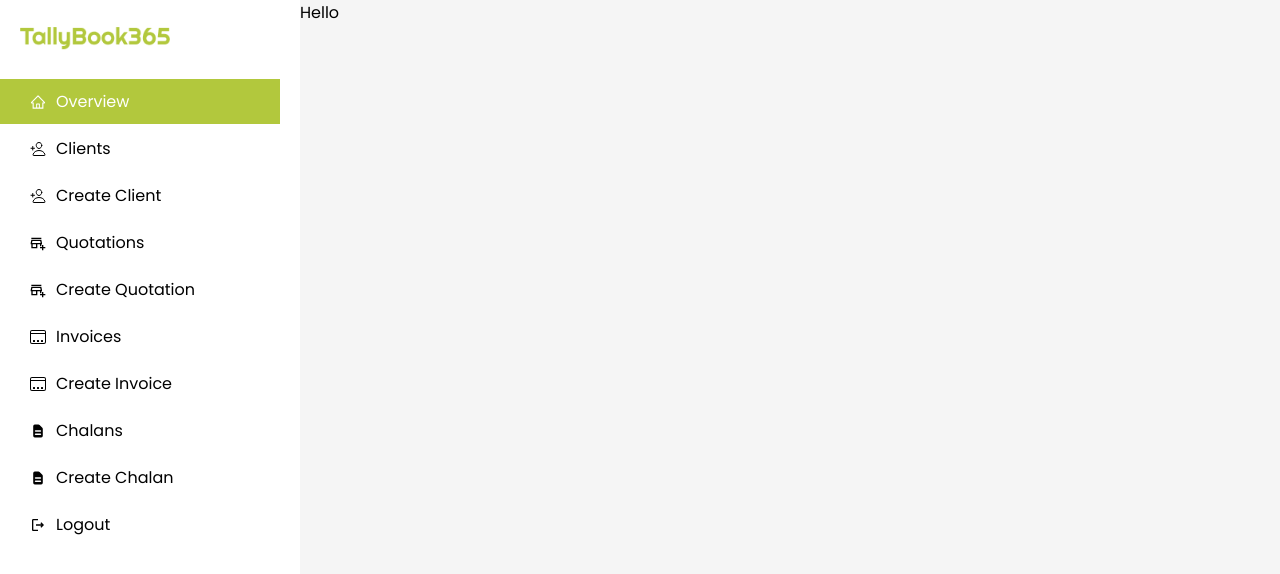
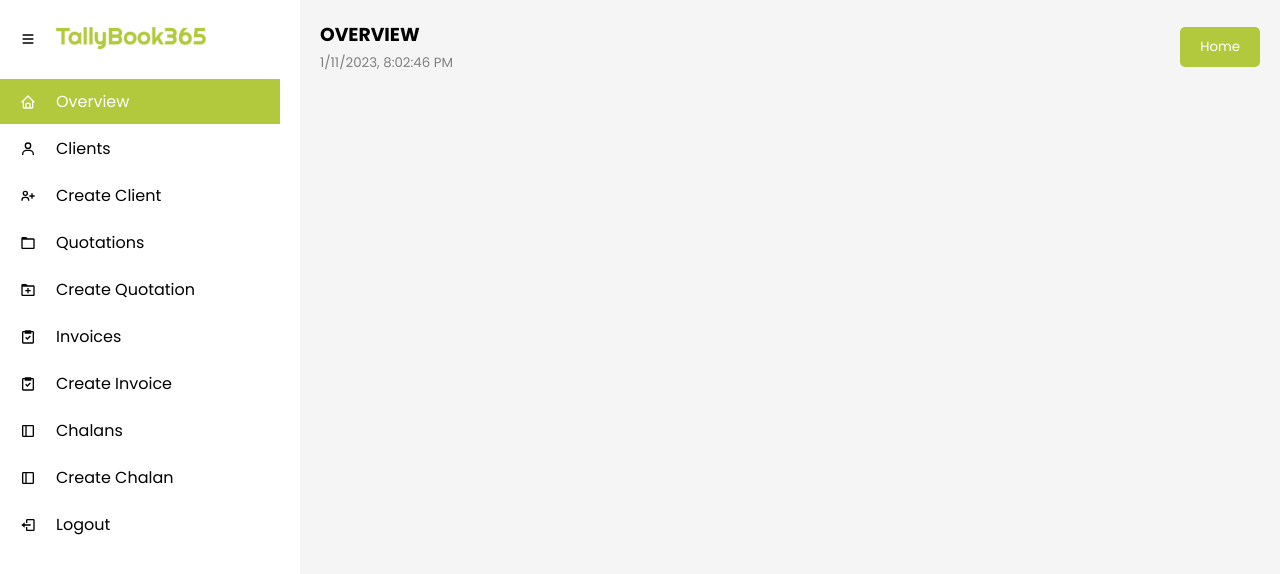
Before and after one commit to ashiq1337/tallybook365-frontend, a React (Vite) app: page / in a window 1280 px wide. Shown: the top 574 px of the page. Built offline with nearby package versions, Linux system fonts and the light colour scheme; sample sign-in values are in the browser's storage.

Commit message:
bug fixes

```diff
--- a/src/components/nav/Navigation.jsx
+++ b/src/components/nav/Navigation.jsx
@@ -4,12 +4,23 @@ import Styles from "./Navigation.module.scss";
 import { AiOutlineHome } from "react-icons/ai";
 import { IoPersonAddOutline } from "react-icons/io5";
 import Logo from "../../assets/logo.png";
-import { HiMenu, HiDocumentText } from "react-icons/hi";
-import { MdOutlineAddBusiness, MdOutlineLogout } from "react-icons/md";
+import { HiMenu } from "react-icons/hi";
 import { useNavigate } from "react-router-dom";
-import { BsWindowDock } from "react-icons/bs";
+import {
+  BiDockBottom,
+  BiUserPlus,
+  BiTask,
+  BiHome,
+  BiDockLeft,
+  BiLogOut,
+  BiUser,
+  BiFolder,
+  BiFolderPlus,
+  BiListUl,
+  BiListPlus
+} from "react-icons/bi";
 
-export default function Navigation() {
+export default function Navigation({ closeBtn }) {
   const navigate = useNavigate();
 
   function onLogOutClick() {
@@ -24,53 +35,58 @@ export default function Navigation() {
   return (
     <div className={Styles.main}>
       <div className={Styles.head}>
-        {/* <HiMenu className={Styles.icon} /> */}
+        <HiMenu
+          className={Styles.icon}
+          onClick={() => {
+            closeBtn();
+          }}
+        />
         <Link to="/">
           <img className={Styles.logo} src={Logo} alt="logo" />
         </Link>
       </div>
 
       <NavLink to="/" className={Styles.link}>
-        <AiOutlineHome /> Overview
+        <BiHome /> Overview
       </NavLink>
 
       <NavLink to="clients/clients" className={Styles.link}>
-        <IoPersonAddOutline /> Clients
+        <BiUser /> Clients
       </NavLink>
 
       <NavLink to="clients/addClient" className={Styles.link}>
-        <IoPersonAddOutline /> Create Client
+        <BiUserPlus /> Create Client
       </NavLink>
 
       <NavLink to="quotation/quotations" className={Styles.link}>
-        <MdOutlineAddBusiness /> Quotations
+        <BiFolder /> Quotations
       </NavLink>
 
       <NavLink to="quotation/addQuotation" className={Styles.link}>
-        <MdOutlineAddBusiness />
+        <BiFolderPlus />
         Create Quotation
       </NavLink>
 
       <NavLink to="invoice/invoices" className={Styles.link}>
-        <BsWindowDock /> Invoices
+        <BiTask /> Invoices
       </NavLink>
 
       <NavLink to="invoice/addInvoice" className={Styles.link}>
-        <BsWindowDock />
+        <BiTask />
         Create Invoice
       </NavLink>
 
       <NavLink to="chalan/chalans" className={Styles.link}>
-        <HiDocumentText /> Chalans
+        <BiDockLeft /> Chalans
       </NavLink>
 
       <NavLink to="chalan/addChalan" className={Styles.link}>
-        <HiDocumentText />
+        <BiDockLeft />
         Create Chalan
       </NavLink>
 
       <div className={Styles.link} onClick={onLogOutClick}>
-        <MdOutlineLogout /> Logout
+        <BiLogOut /> Logout
       </div>
     </div>
   );
--- a/src/components/nav/Navigation.module.scss
+++ b/src/components/nav/Navigation.module.scss
@@ -27,18 +27,24 @@
 
     .icon {
       cursor: pointer;
+      transition: 0.6s all ease-in-out;
+
+      &:hover {
+        color: c.$Color-primary-green;
+      }
+
     }
   }
 
   .link {
     text-decoration: none;
     color: c.$Color-primary-accent;
-    padding: 10px 10px 10px 30px;
+    padding: 10px 10px 10px 20px;
     margin-right: 20px;
     cursor: pointer;
     display: flex;
     align-items: center;
-    gap: 10px;
+    gap: 20px;
     //border: solid 1px transparent;
     transition: background-color 0.0s ease-in-out;
     transition: padding 0.6s ease-in-out;
--- a/src/layouts/RootLayout.jsx
+++ b/src/layouts/RootLayout.jsx
@@ -2,10 +2,12 @@ import { Outlet } from "react-router-dom";
 import Navigation from "../components/nav/Navigation";
 import Styles from "./RootLayout.module.scss";
 import { useNavigate } from "react-router-dom";
-import { useEffect } from "react";
+import { useEffect, useState } from "react";
+import useToggler from "../hooks/useToggler";
 
 export default function RootLayout() {
   const navigate = useNavigate();
+  const [viewMenu, setViewMenu] = useToggler();
 
   useEffect(() => {
     if (!localStorage.getItem("token")) {
@@ -15,8 +17,8 @@ export default function RootLayout() {
 
   return (
     <div className={Styles.main}>
-      <div className={Styles.left}>
-        <Navigation />
+      <div className={Styles.left} style={viewMenu ? { width: "50px" } : null}>
+        <Navigation closeBtn={setViewMenu}/>
       </div>
       <div className={Styles.right}>
         {localStorage.getItem("token") && <Outlet />}
--- a/src/pages/Landing.jsx
+++ b/src/pages/Landing.jsx
@@ -1,7 +1,10 @@
+import Header from "../components/header/Header";
 import Styles from "./Landing.module.scss";
-
 export default function Landing() {
   return (
-    <div className={Styles.main}>Hello</div>
-  )
+    <div className={Styles.main}>
+      <Header title={"Overview"} link="/" btnName={"Home"} />
+
+    </div>
+  );
 }
```
